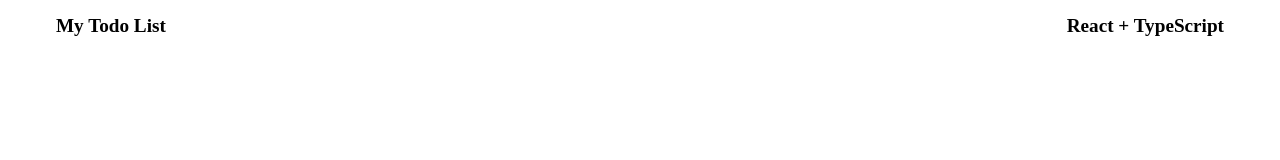
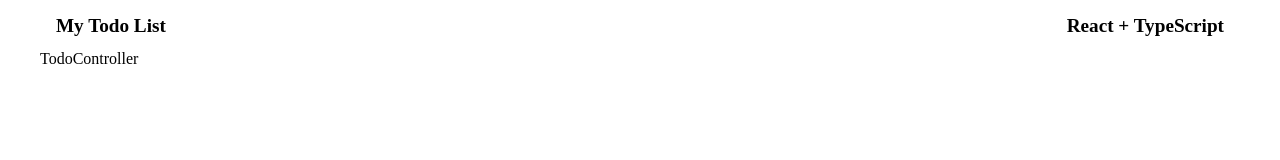
Before and after one commit to ugyobppang/sparta-typescript-todo-list, a React (Vite) app: page / in a window 1280 px wide. Shown: the top 160 px of the page. Built offline with nearby package versions, Linux system fonts and the light colour scheme.

Commit message:
TodoController 컴포넌트 생성

```diff
--- a/src/App.tsx
+++ b/src/App.tsx
@@ -1,9 +1,11 @@
 import Header from './components/Header';
+import TodoController from './components/todo/TodoController';
 
 export default function App() {
   return (
     <>
       <Header />
+      <TodoController />
     </>
   );
 }
--- /dev/null
+++ b/src/components/todo/TodoController.tsx
@@ -0,0 +1,3 @@
+export default function TodoController() {
+  return <main>TodoController</main>;
+}
```
